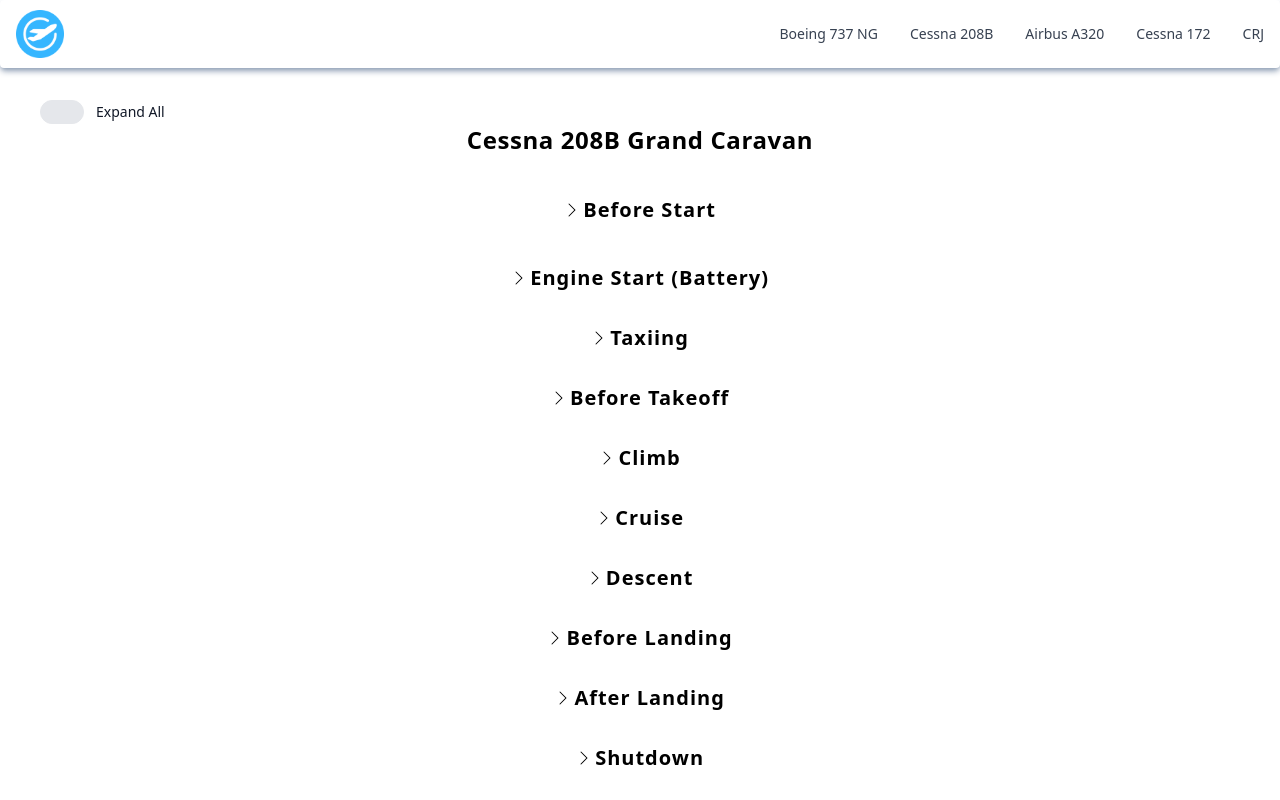
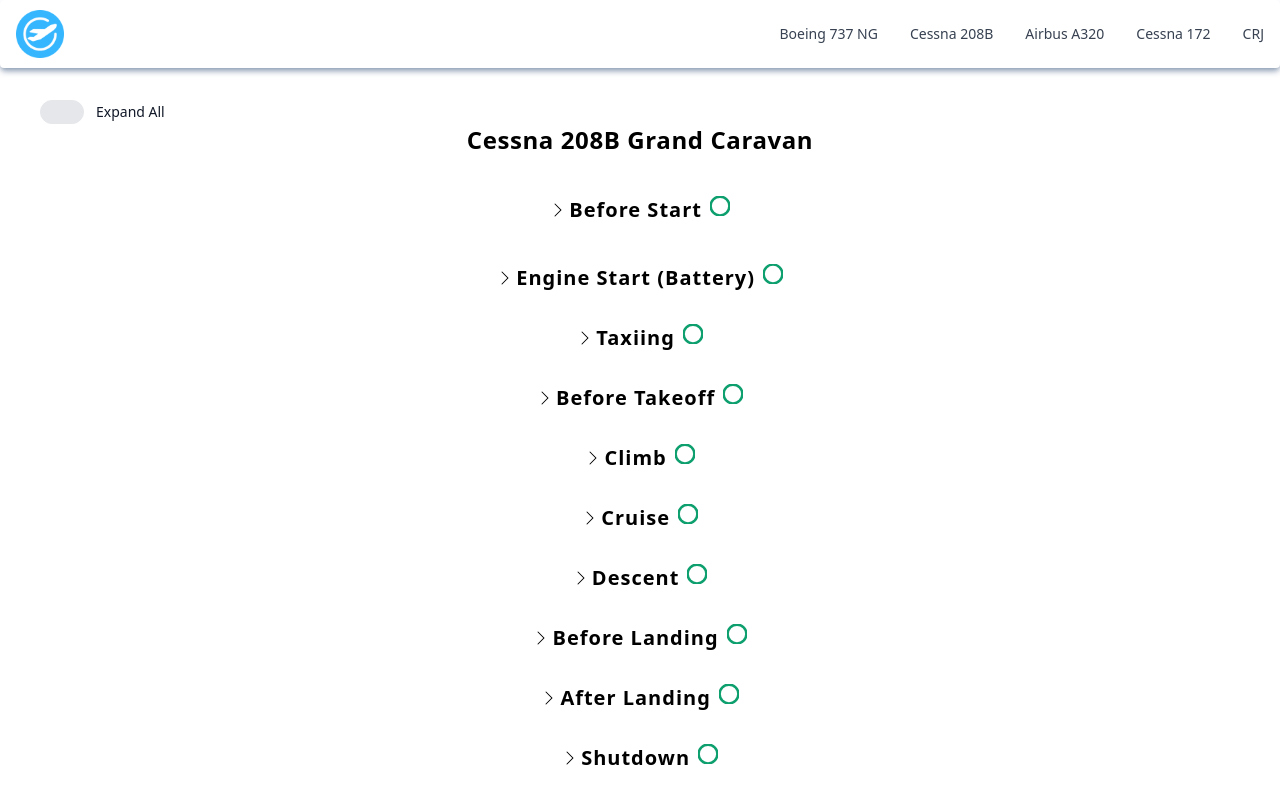
Before and after one commit to DaganCardinal/fschecklist, a React (Vite) app: page /208 in a window 1280 px wide. Built offline with nearby package versions, Linux system fonts and the light colour scheme.

Commit message:
Added 'CheckAll' button to ListSection

```diff
--- a/src/components/ListSection.tsx
+++ b/src/components/ListSection.tsx
@@ -23,6 +23,10 @@
     const newCheckedItems = [...checkedItems];
     newCheckedItems[index] = isChecked;
     setCheckedItems(newCheckedItems);
+  };
+
+  const checkAllItems = () => {
+    setCheckedItems(items.map(() => true));
   };
 
   useEffect(() => {
@@ -57,6 +61,22 @@
             />
           </svg>
           {toTitleCase(title)}
+          {!allChecked && (
+            <button id="checkAll" onClick={checkAllItems}>
+              <svg
+                xmlns="http://www.w3.org/2000/svg"
+                fill="currentColor"
+                className="my-auto ms-2 fill-green-500 w-5 h-5 stroke-green-500"
+                viewBox="0 0 16 16"
+              >
+                <path
+                  d="M8 15A7 7 0 1 1 8 1a7 7 0 0 1 0 14zm0 1A8 8 0 1 0 8 0a8 8 0 0 0 0 16z"
+                  fill="none"
+                  stroke-width="1"
+                />
+              </svg>
+            </button>
+          )}
           {allChecked && (
             <svg
               xmlns="http://www.w3.org/2000/svg"
```
